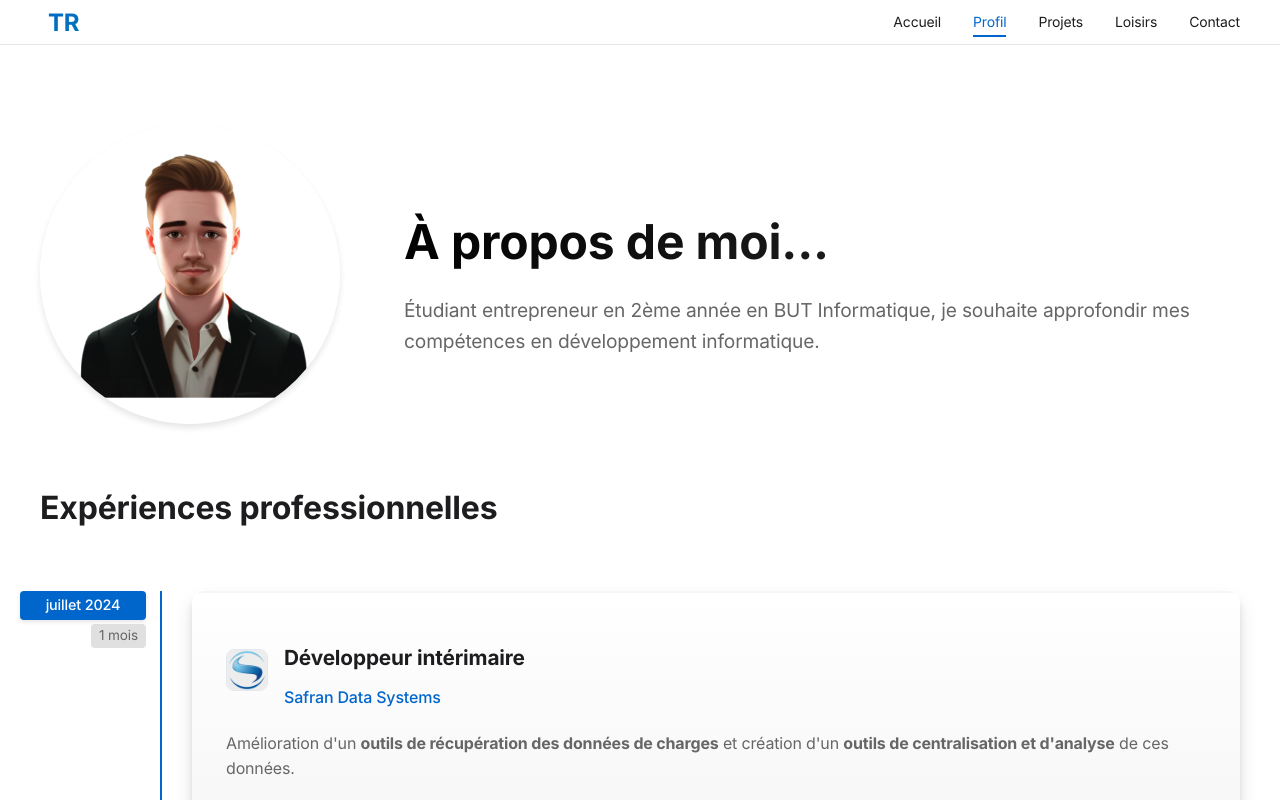
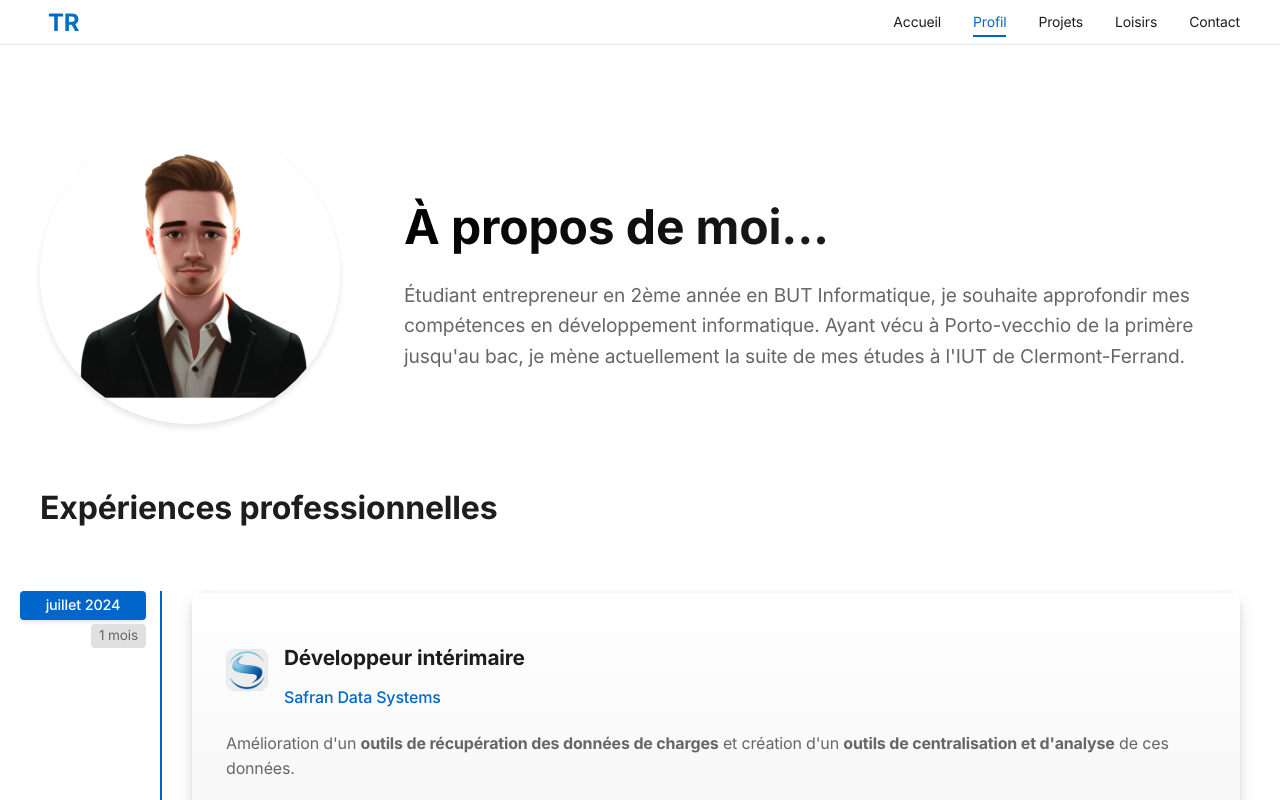
Before and after one commit to TomRambeau/portfolio, a Vue app in the folder portfolio/: page /portfolio/about in a window 1280 px wide. Shown: the top 800 px of the page. Built offline with nearby package versions, Linux system fonts and the light colour scheme.

Commit message:
:bug: adding text

```diff
--- a/portfolio/src/views/About.vue
+++ b/portfolio/src/views/About.vue
@@ -14,6 +14,7 @@ import { marked } from 'marked'
           <h1 class="title">À propos de moi...</h1>
           <p class="bio">
               Étudiant entrepreneur en 2ème année en BUT Informatique, je souhaite approfondir mes compétences en développement informatique.
+              Ayant vécu à Porto-vecchio de la primère jusqu'au bac, je mène actuellement la suite de mes études à l'IUT de Clermont-Ferrand.
           </p>
           <!--(pitch + domisoins pépite)-->
         </div>
```
